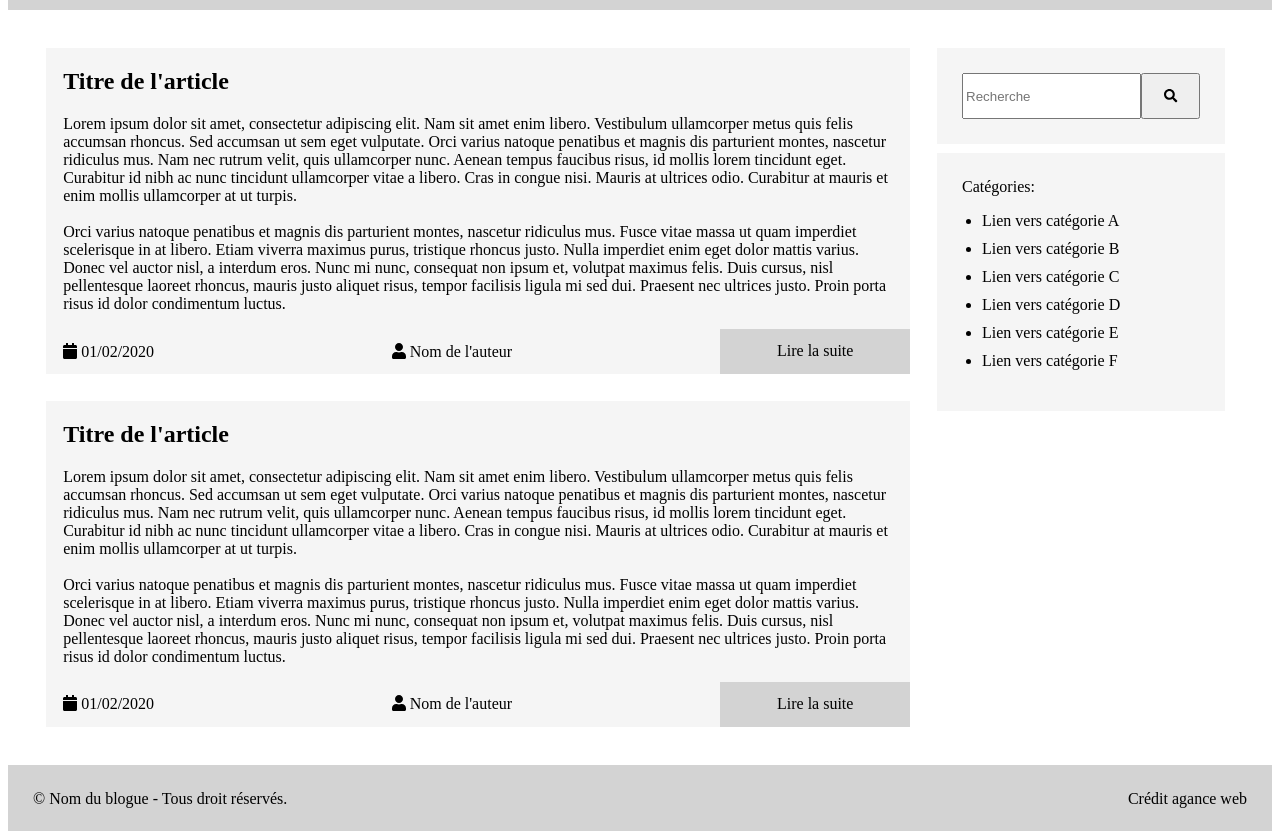
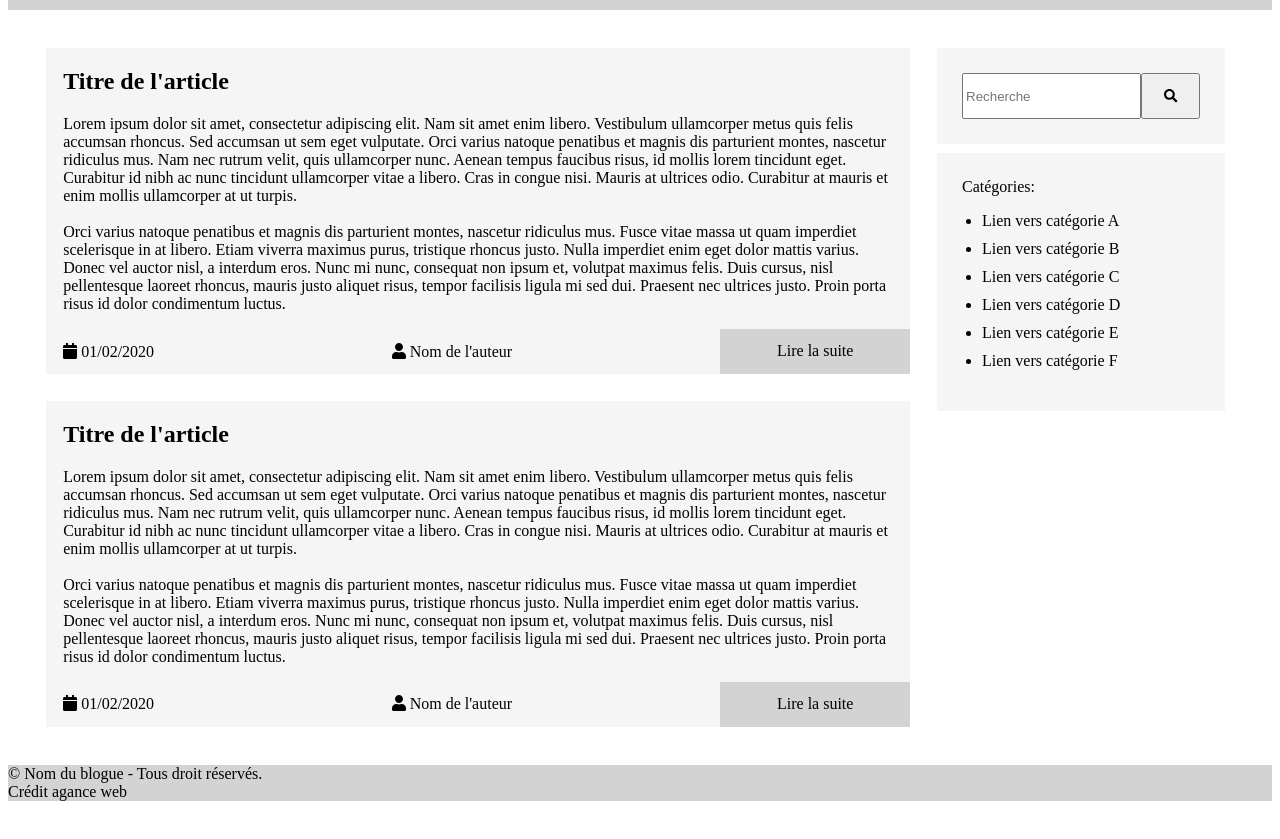
Before and after one commit to MYSTACK555/Quick-exams, an Eleventy site: page src/index.njk in a window 1280 px wide. Shown: the part 122-961 px from the top of the page. After the commit the page ends 931 px from the top, so only its background shows below. Built offline with nearby package versions, Linux system fonts and the light colour scheme; Eleventy itself is replaced by a stand-in of ours; files that its build step writes are made by us from their sources.

Commit message:
Revert "test to rewind2"
This reverts commit 15ad67b94b6e057b9860d142526ec711d1e012b8.

```diff
--- a/src/css/style.css
+++ b/src/css/style.css
@@ -113,13 +113,6 @@ header {
 
 	footer {
 		background-color: lightgray;
-padding: 25px;
-height: 1em;}
-	.copyright {
-		float: left;
-	}
-	.credit {
-		float: right;
 	}
 }
 
```
